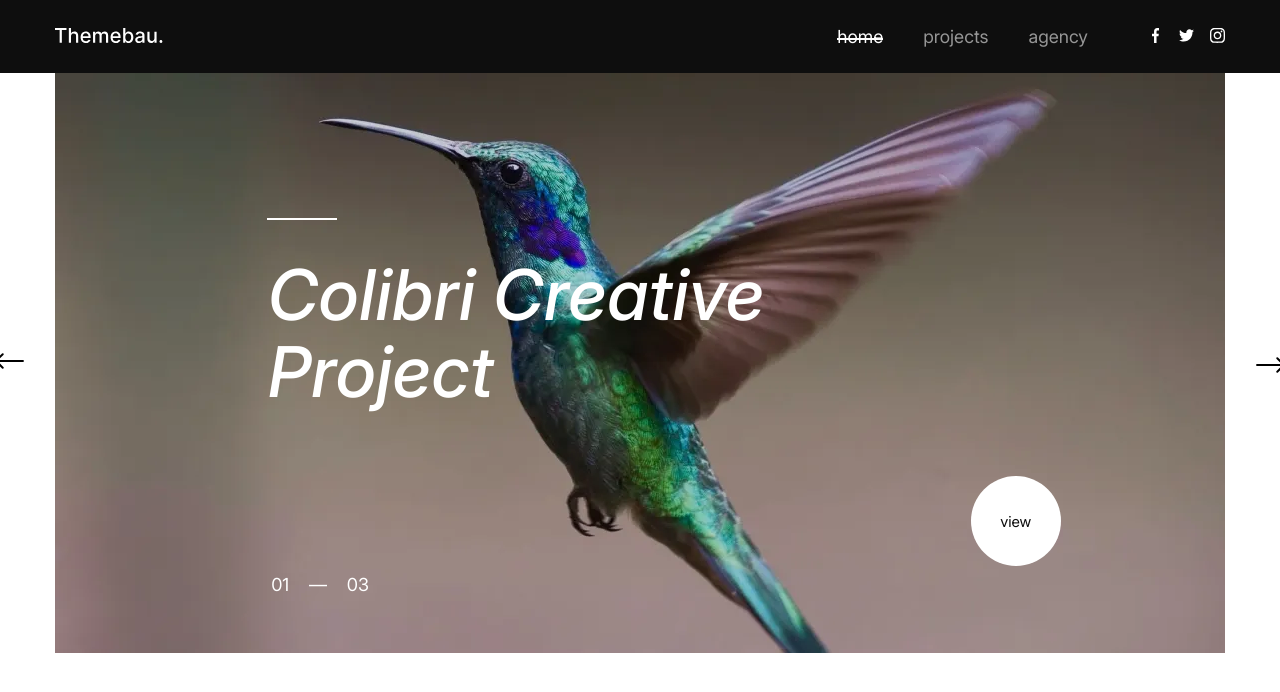
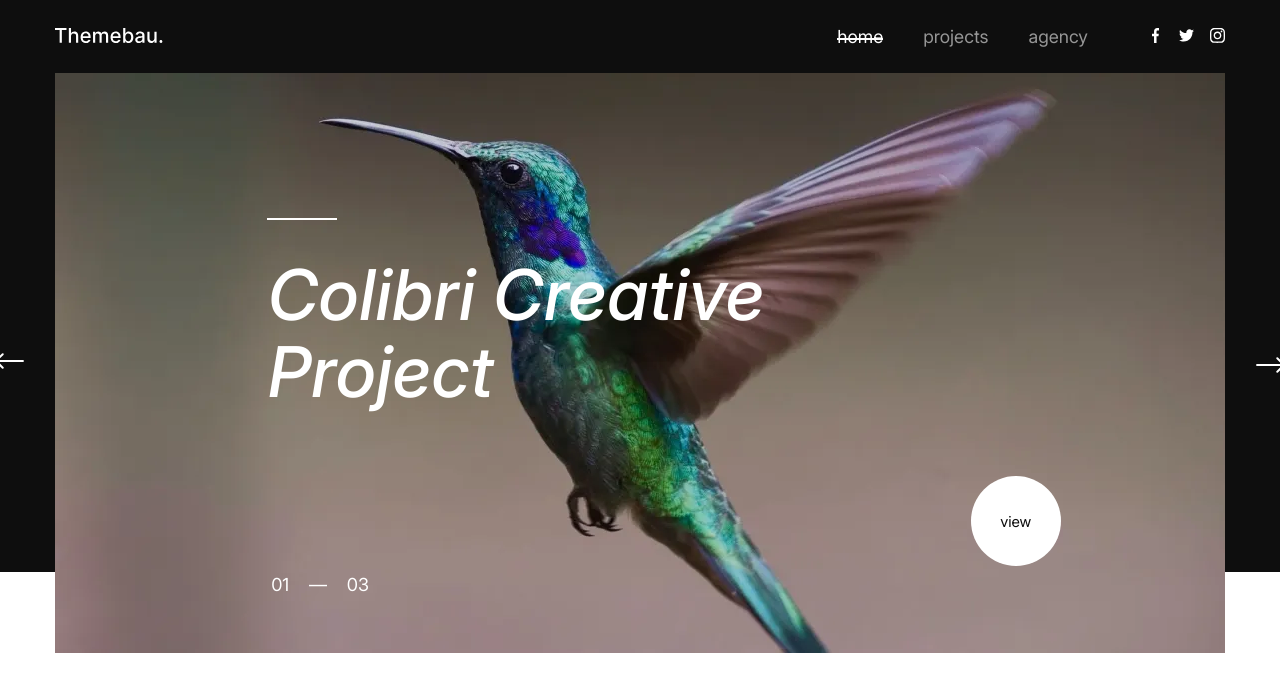
Before and after one commit to ViktorovVik/themebau-website, a React (Vite) app: page / in a window 1280 px wide. Shown: the top 692 px of the page. Built offline with nearby package versions, Linux system fonts and the light colour scheme.

Commit message:
feat: add hero background

```diff
--- a/src/pages/home/ui/Hero/Hero.module.scss
+++ b/src/pages/home/ui/Hero/Hero.module.scss
@@ -1,7 +1,24 @@
 @use '@/app/styles/helpers' as *;
+
+.hero {
+  position: relative;
+
+  &::before {
+    content: '';
+    position: absolute;
+    inset: 0 0 14% 0;
+    display: block;
+    background-color: var(--color-dark);
+    width: 100%;
+  }
+}
 
 .inner {
   position: relative;
+}
+
+.heroSlider {
+  background: linear-gradient(0deg, rgba(14, 14, 14, 0.20) 0%, rgba(14, 14, 14, 0.20) 100%), lightgray 50% / cover no-repeat;
 }
 
 .content {
--- a/src/pages/home/ui/Hero/Hero.tsx
+++ b/src/pages/home/ui/Hero/Hero.tsx
@@ -37,7 +37,7 @@ export const Hero = () => {
   return (
     <section className={style.hero}>
       <div className={cn(style.inner, 'container')}>
-        <Slider slides={slides} navigation />
+        <Slider slides={slides} navigation className={style.heroSlider}/>
         <div className={style.content}>
           <span className={style.line}></span>
           <h1 className={cn(style.title, 'h1')}>Colibri Creative Project</h1>
--- a/src/shared/ui/Slider/Slider.module.scss
+++ b/src/shared/ui/Slider/Slider.module.scss
@@ -13,7 +13,7 @@
   position: absolute;
   top: 50%;
   transform: translateY(-50%);
-  color: var(--color-black);
+  color: var(--color-white);
   cursor: pointer;
   z-index: 10;
 
--- a/src/shared/ui/Slider/Slider.tsx
+++ b/src/shared/ui/Slider/Slider.tsx
@@ -44,7 +44,7 @@ export const Slider = ({
         ))}
       </Swiper>
       {navigation && (
-        <div className="hidden-mobile">
+        <div className="hidden-tablet">
           <button
             className={cn(styles.prev, 'swiper-arrow-prev')}
             type="button"
```
